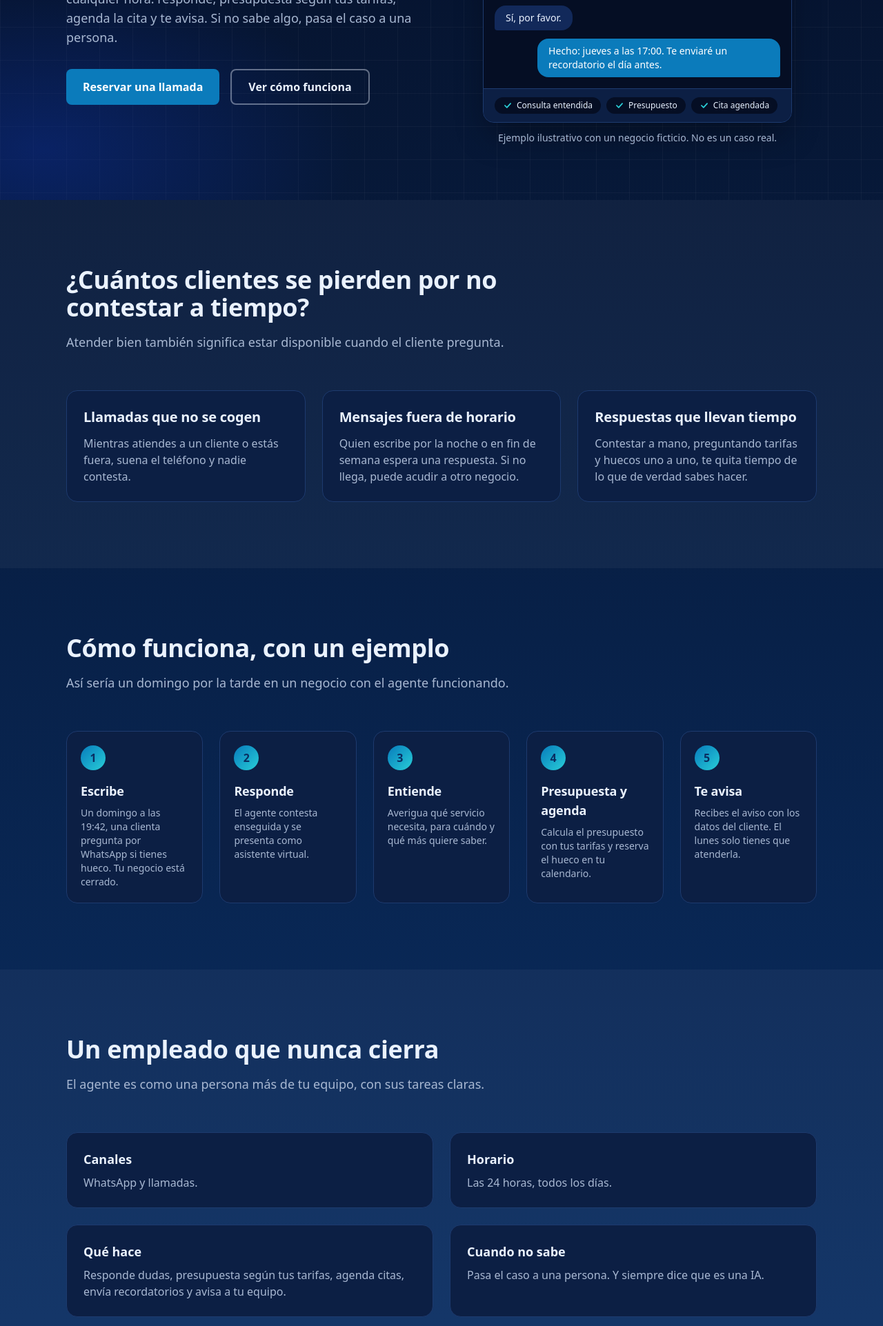
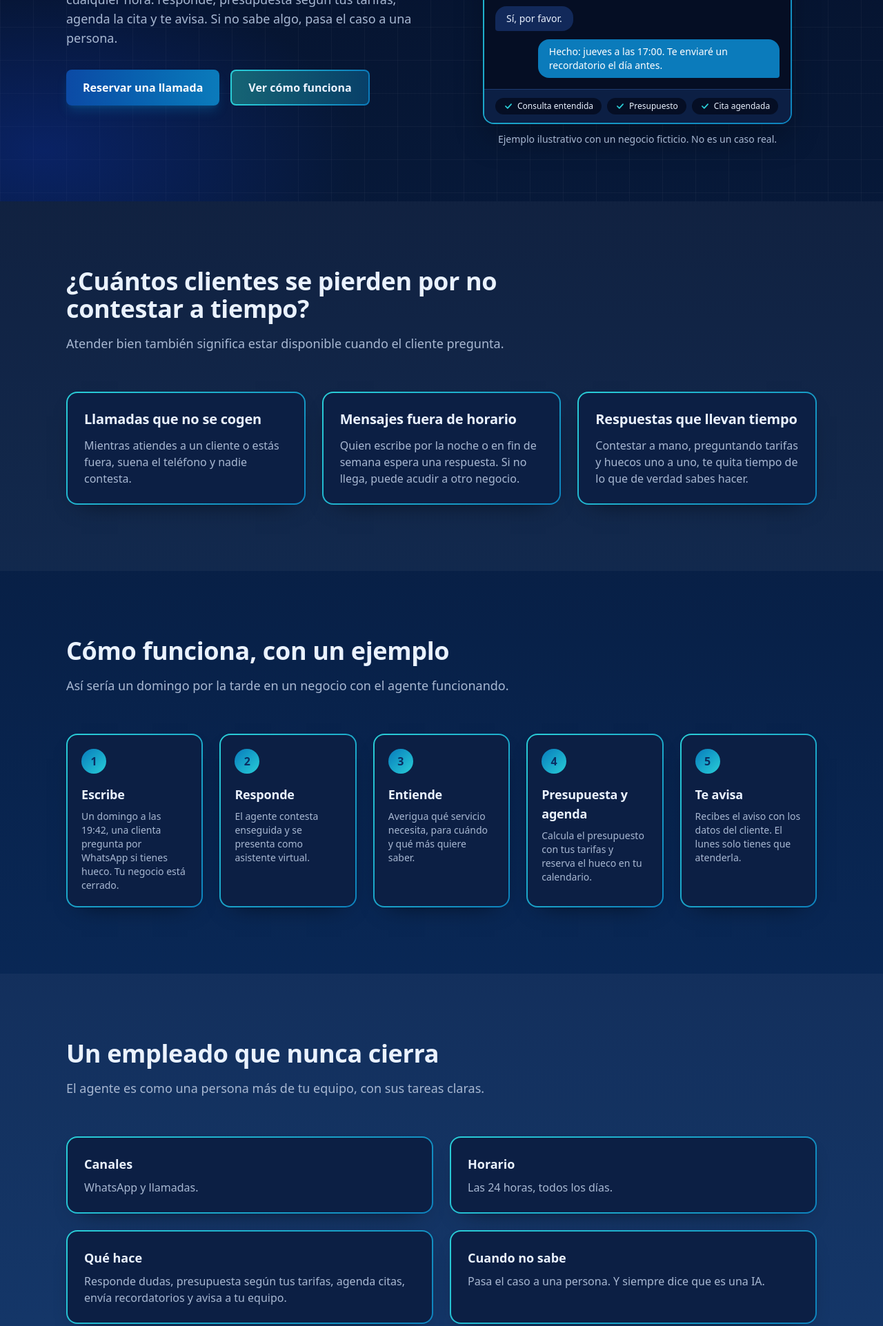
Before and after one commit to jucarcam63/factornex-web, an Astro site: page / in a window 1280 px wide. Shown: the part 518-2441 px from the top of the page at 69% size. Built offline with nearby package versions, Linux system fonts and the light colour scheme; Astro itself is replaced by a stand-in of ours.

Commit message:
prueba: bordes con degradado y efectos al pasar el ratón en tarjetas, botones y pie
Co-Authored-By: Claude Sonnet 5.5 <noreply@anthropic.com>

```diff
--- a/src/components/Boton.astro
+++ b/src/components/Boton.astro
@@ -5,17 +5,20 @@ interface Props {
   class?: string;
 }
 const { href, variante = 'principal', class: clase = '' } = Astro.props;
-// Tema oscuro: principal en azul medio (blanco 4,6:1), secundario con borde claro, negativo en blanco.
+// Tema oscuro: principal con degradado azul (blanco ≥ 4,6:1); al pasar el ratón se ilumina en turquesa (azul noche 6,9:1).
+// Secundario con borde degradado. Todos suben y brillan al pasar el ratón.
 const estilos = {
-  principal: 'bg-medio text-white hover:bg-turquesa hover:text-noche',
-  secundario: 'border-2 border-texto/40 text-texto hover:border-turquesa hover:text-turquesa',
-  negativo: 'bg-white text-noche hover:bg-turquesa',
+  principal:
+    'bg-gradient-to-r from-real to-medio text-white shadow-lg shadow-medio/30 hover:-translate-y-0.5 hover:bg-none hover:bg-turquesa hover:text-noche hover:shadow-[0_10px_28px_-6px_rgba(42,206,215,0.6)]',
+  secundario: 'boton-borde text-texto',
+  negativo:
+    'bg-white text-noche shadow-lg shadow-black/20 hover:-translate-y-0.5 hover:bg-turquesa hover:shadow-[0_10px_28px_-6px_rgba(42,206,215,0.6)]',
 };
 ---
 <a
   href={href}
   class:list={[
-    'inline-flex items-center justify-center rounded-lg px-6 py-3 font-titulos font-semibold transition-colors',
+    'inline-flex items-center justify-center rounded-lg px-6 py-3 font-titulos font-semibold transition-all duration-200 motion-reduce:transition-none motion-reduce:hover:transform-none',
     estilos[variante],
     clase,
   ]}
--- a/src/components/ChatDemo.astro
+++ b/src/components/ChatDemo.astro
@@ -11,7 +11,7 @@ const mensajes = [
 const pasos = ['Consulta entendida', 'Presupuesto', 'Cita agendada'];
 ---
 <figure class="mx-auto w-full max-w-md" aria-labelledby="chat-leyenda">
-  <div class="overflow-hidden rounded-2xl border border-borde bg-superficie shadow-2xl shadow-black/40">
+  <div class="borde-degradado overflow-hidden rounded-2xl shadow-2xl shadow-black/40">
     <div class="flex items-center gap-3 bg-superficie-2 px-4 py-3 text-white">
       <span class="flex h-9 w-9 items-center justify-center rounded-full bg-turquesa font-titulos text-sm font-bold text-noche" aria-hidden="true">PE</span>
       <div>
--- a/src/components/Faq.astro
+++ b/src/components/Faq.astro
@@ -4,14 +4,14 @@ interface Props {
 }
 const { preguntas } = Astro.props;
 ---
-<div class="max-w-3xl divide-y divide-borde rounded-2xl border border-borde bg-superficie">
+<div class="borde-degradado max-w-3xl divide-y divide-borde overflow-hidden rounded-2xl">
   {preguntas.map((p) => (
-    <details class="group p-5">
-      <summary class="flex cursor-pointer list-none items-center justify-between gap-4 font-titulos text-lg font-semibold text-texto [&::-webkit-details-marker]:hidden">
+    <details class="group transition-colors duration-200 hover:bg-white/5 open:bg-white/5">
+      <summary class="flex cursor-pointer list-none items-center justify-between gap-4 p-5 font-titulos text-lg font-semibold text-texto transition-colors hover:text-turquesa [&::-webkit-details-marker]:hidden">
         {p.pregunta}
         <svg width="20" height="20" viewBox="0 0 24 24" fill="none" stroke="currentColor" stroke-width="2.5" stroke-linecap="round" stroke-linejoin="round" class="shrink-0 text-turquesa transition-transform group-open:rotate-180" aria-hidden="true"><path d="M6 9l6 6 6-6" /></svg>
       </summary>
-      <p class="mt-3 text-suave">{p.respuesta}</p>
+      <p class="px-5 pb-5 text-suave">{p.respuesta}</p>
     </details>
   ))}
 </div>
--- a/src/components/Pasos.astro
+++ b/src/components/Pasos.astro
@@ -7,7 +7,7 @@ const columnas = pasos.length === 4 ? 'md:grid-cols-4' : 'md:grid-cols-5';
 ---
 <ol class:list={['grid gap-6', columnas]}>
   {pasos.map((p, i) => (
-    <li class="relative rounded-2xl border border-borde bg-superficie p-5">
+    <li class="borde-degradado tarjeta-interactiva relative rounded-2xl p-5">
       <span class="flex h-9 w-9 items-center justify-center rounded-full bg-gradient-to-br from-medio to-turquesa font-titulos font-bold text-noche" aria-hidden="true">{i + 1}</span>
       <h3 class="mt-4 text-lg text-texto"><span class="sr-only">Paso {i + 1}: </span>{p.titulo}</h3>
       <p class="mt-2 text-sm text-suave">{p.texto}</p>
--- a/src/components/Pie.astro
+++ b/src/components/Pie.astro
@@ -16,7 +16,7 @@ const anio = new Date().getFullYear();
       <h2 class="font-titulos text-base font-semibold">Navegación</h2>
       <ul class="mt-3 space-y-2">
         {MENU.map((e) => (
-          <li><a href={e.href} class="text-white/80 underline-offset-4 hover:text-turquesa hover:underline">{e.texto}</a></li>
+          <li><a href={e.href} class="inline-block text-white/80 underline-offset-4 transition duration-200 hover:translate-x-1 hover:text-turquesa hover:underline motion-reduce:transition-none motion-reduce:hover:transform-none">{e.texto}</a></li>
         ))}
       </ul>
     </nav>
@@ -36,7 +36,7 @@ const anio = new Date().getFullYear();
       <p>© {anio} {EMPRESA.nombreComercial}. Todos los derechos reservados.</p>
       <ul class="flex flex-wrap gap-x-5 gap-y-2">
         {LEGALES.map((e) => (
-          <li><a href={e.href} class="underline-offset-4 hover:text-turquesa hover:underline">{e.texto}</a></li>
+          <li><a href={e.href} class="inline-block underline-offset-4 transition duration-200 hover:-translate-y-0.5 hover:text-turquesa hover:underline motion-reduce:transition-none motion-reduce:hover:transform-none">{e.texto}</a></li>
         ))}
       </ul>
     </Contenedor>
--- a/src/components/Tarjeta.astro
+++ b/src/components/Tarjeta.astro
@@ -9,11 +9,7 @@ const Etiqueta = href ? 'a' : 'div';
 ---
 <Etiqueta
   href={href}
-  class:list={[
-    'block rounded-2xl border border-borde bg-superficie p-6 text-texto',
-    href && 'transition hover:-translate-y-0.5 hover:border-turquesa hover:bg-superficie-2',
-    clase,
-  ]}
+  class:list={['borde-degradado tarjeta-interactiva block rounded-2xl p-6 text-texto', clase]}
 >
   <h3 class="text-xl">{titulo}</h3>
   <div class="mt-3 text-suave"><slot /></div>
--- a/src/pages/index.astro
+++ b/src/pages/index.astro
@@ -37,19 +37,19 @@ import { pasosHistoria, preguntasComunes, integraciones, notaIntegraciones } fro
 
   <Seccion fondo="claro" id="que-hace" titulo="Un empleado que nunca cierra" introduccion="El agente es como una persona más de tu equipo, con sus tareas claras.">
     <dl class="grid gap-6 md:grid-cols-2">
-      <div class="rounded-2xl border border-borde bg-superficie p-6">
+      <div class="rounded-2xl borde-degradado tarjeta-interactiva p-6">
         <dt class="font-titulos text-lg font-bold">Canales</dt>
         <dd class="mt-2 text-suave">WhatsApp y llamadas.</dd>
       </div>
-      <div class="rounded-2xl border border-borde bg-superficie p-6">
+      <div class="rounded-2xl borde-degradado tarjeta-interactiva p-6">
         <dt class="font-titulos text-lg font-bold">Horario</dt>
         <dd class="mt-2 text-suave">Las 24 horas, todos los días.</dd>
       </div>
-      <div class="rounded-2xl border border-borde bg-superficie p-6">
+      <div class="rounded-2xl borde-degradado tarjeta-interactiva p-6">
         <dt class="font-titulos text-lg font-bold">Qué hace</dt>
         <dd class="mt-2 text-suave">Responde dudas, presupuesta según tus tarifas, agenda citas, envía recordatorios y avisa a tu equipo.</dd>
       </div>
-      <div class="rounded-2xl border border-borde bg-superficie p-6">
+      <div class="rounded-2xl borde-degradado tarjeta-interactiva p-6">
         <dt class="font-titulos text-lg font-bold">Cuando no sabe</dt>
         <dd class="mt-2 text-suave">Pasa el caso a una persona. Y siempre dice que es una IA.</dd>
       </div>
--- a/src/styles/global.css
+++ b/src/styles/global.css
@@ -68,6 +68,46 @@
     background-clip: text;
     color: transparent;
   }
+  /* Borde con degradado de marca (turquesa → azul medio) sobre relleno sólido, más visible que una línea fina. */
+  .borde-degradado {
+    border: 2px solid transparent;
+    background:
+      linear-gradient(var(--color-superficie), var(--color-superficie)) padding-box,
+      linear-gradient(135deg, var(--color-turquesa), var(--color-medio) 55%, var(--color-real)) border-box;
+    background-size: 100% 100%, 200% 200%;
+    background-position: 0 0, 0 0;
+    box-shadow: 0 14px 34px -22px rgb(0 0 0 / 0.8);
+    transition: transform 0.25s ease, box-shadow 0.25s ease, background-position 0.6s ease;
+  }
+  /* Tarjetas que reaccionan al pasar el ratón o al enfocar con el teclado: se elevan, brillan y el degradado se desplaza. */
+  .tarjeta-interactiva:hover,
+  .tarjeta-interactiva:focus-visible,
+  .tarjeta-interactiva:focus-within {
+    transform: translateY(-5px);
+    background-position: 0 0, 100% 100%;
+    box-shadow: 0 18px 44px -14px rgb(42 206 215 / 0.4), 0 0 0 1px rgb(42 206 215 / 0.25);
+  }
+  /* Botón secundario: borde degradado, interior transparente */
+  .boton-borde {
+    border: 2px solid transparent;
+    background:
+      linear-gradient(rgb(5 14 36 / 0.55), rgb(5 14 36 / 0.55)) padding-box,
+      linear-gradient(90deg, var(--color-turquesa), var(--color-medio)) border-box;
+    transition: transform 0.2s ease, box-shadow 0.2s ease, color 0.2s ease;
+  }
+  .boton-borde:hover {
+    color: var(--color-turquesa);
+    transform: translateY(-2px);
+    box-shadow: 0 10px 28px -8px rgb(42 206 215 / 0.5);
+  }
+  @media (prefers-reduced-motion: reduce) {
+    .tarjeta-interactiva:hover,
+    .tarjeta-interactiva:focus-visible,
+    .tarjeta-interactiva:focus-within,
+    .boton-borde:hover { transform: none; }
+    .borde-degradado, .boton-borde { transition: none; }
+  }
+
   /* Fondo de héroe: resplandores de marca y una cuadrícula muy tenue (líneas de conexión) */
   .fondo-hero {
     background-image:
```
